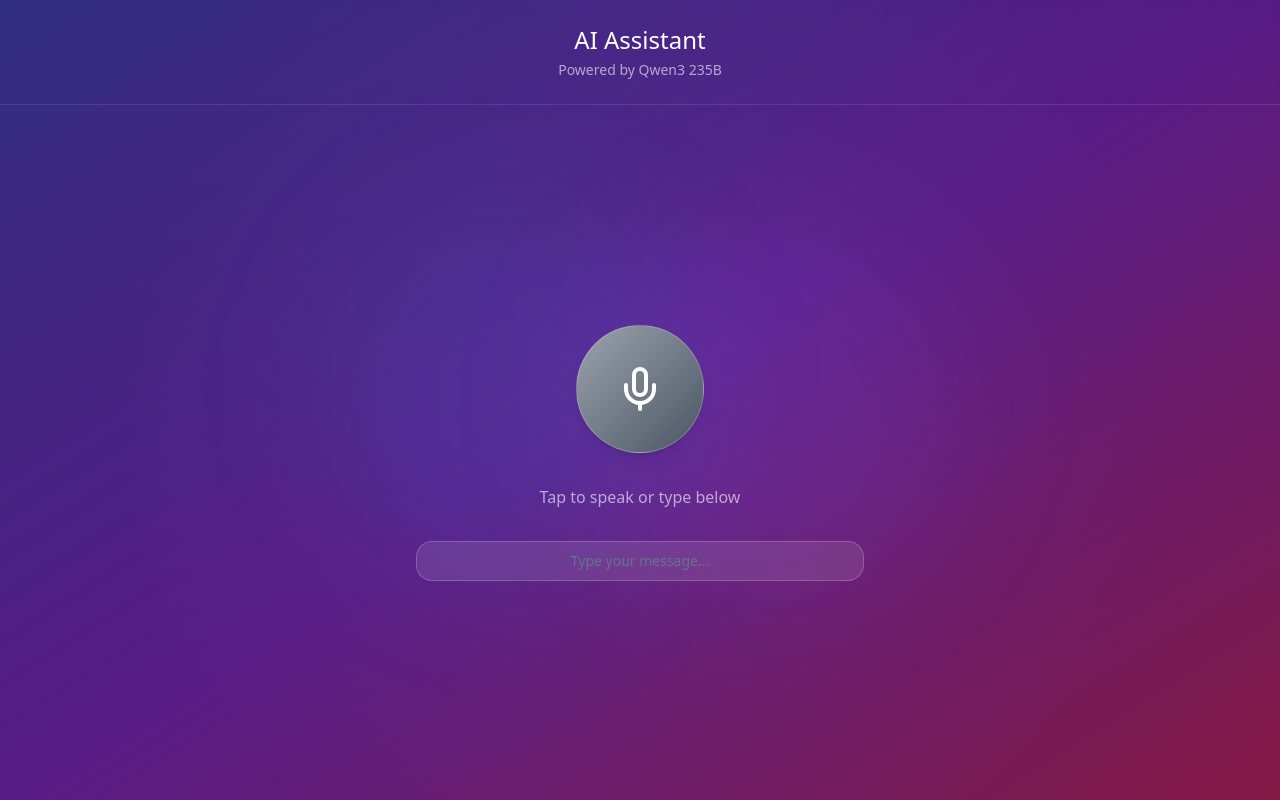
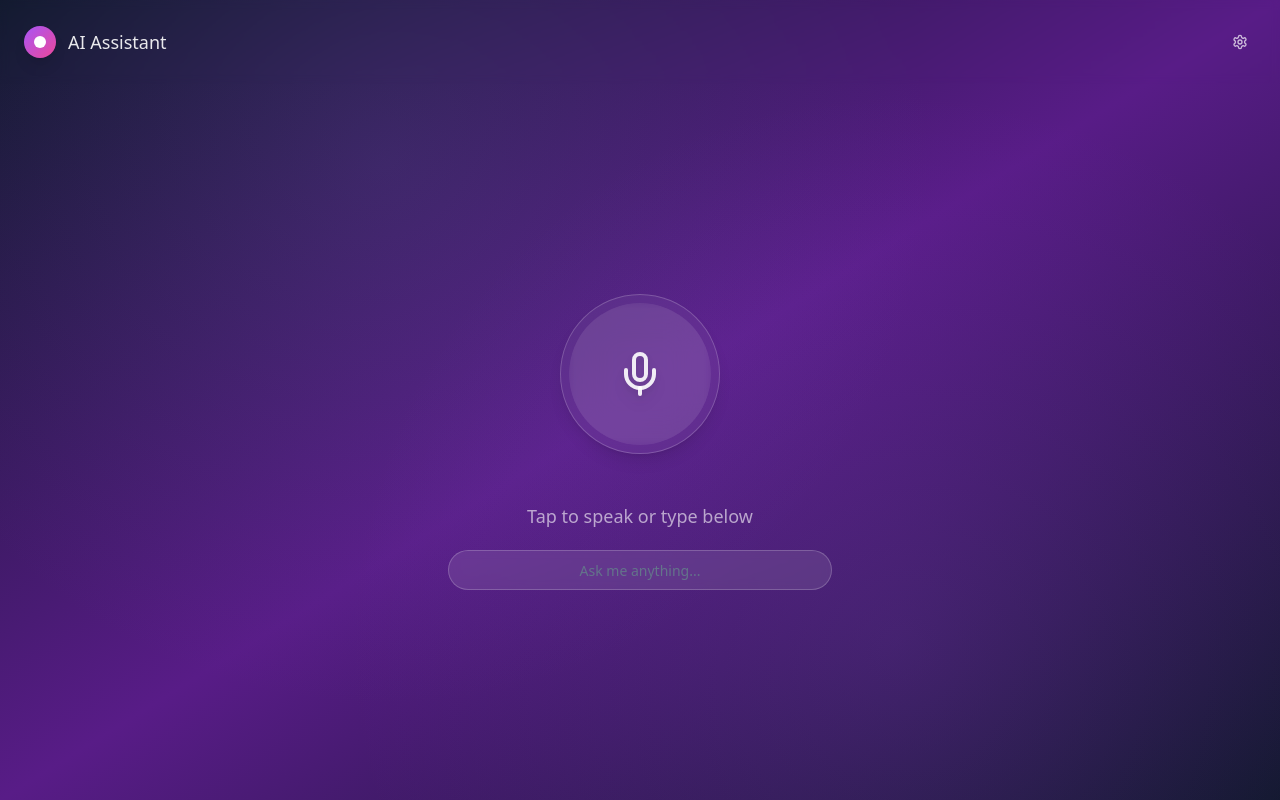
Before and after one commit to Homnaadda/AI-Voice-Assistant, a React (Vite) app: page / in a window 1280 px wide. Built offline with nearby package versions, Linux system fonts and the light colour scheme.

Commit message:
Refactor: Improve UI/UX for voice assistant
Implement UI/UX improvements to resemble Apple Siri.

```diff
--- a/src/components/VoiceAssistant.tsx
+++ b/src/components/VoiceAssistant.tsx
@@ -1,5 +1,5 @@
 import React, { useState, useRef, useEffect } from 'react';
-import { Mic, MicOff, Volume2, VolumeX, Image } from 'lucide-react';
+import { Mic, MicOff, Volume2, VolumeX, Settings, MessageSquare } from 'lucide-react';
 import { Button } from '@/components/ui/button';
 import { Card } from '@/components/ui/card';
 import { Input } from '@/components/ui/input';
@@ -23,6 +23,7 @@ const VoiceAssistant = () => {
   const [textInput, setTextInput] = useState('');
   const [elevenLabsKey, setElevenLabsKey] = useState('');
   const [showKeyInput, setShowKeyInput] = useState(false);
+  const [showMessages, setShowMessages] = useState(false);
 
   const recognition = useRef<SpeechRecognition | null>(null);
   const synthesis = useRef<SpeechSynthesis | null>(null);
@@ -65,7 +66,7 @@ const VoiceAssistant = () => {
     // Add welcome message
     const welcomeMessage: Message = {
       id: '1',
-      text: "Hello! I'm your AI voice assistant powered by Qwen3 235B. You can speak to me or type your questions. How can I help you today?",
+      text: "Hi there! I'm your AI assistant. How can I help you today?",
       isUser: false,
       timestamp: new Date(),
     };
@@ -293,10 +294,10 @@ const VoiceAssistant = () => {
 
   if (showKeyInput) {
     return (
-      <div className="min-h-screen bg-gradient-to-br from-indigo-900 via-purple-900 to-pink-900 flex items-center justify-center p-4">
-        <Card className="p-8 bg-white/5 backdrop-blur-xl border border-white/10 rounded-3xl max-w-md w-full shadow-2xl">
+      <div className="min-h-screen bg-gradient-to-br from-slate-900 via-purple-900 to-slate-900 flex items-center justify-center p-4">
+        <Card className="p-8 bg-black/20 backdrop-blur-2xl border-white/10 rounded-3xl max-w-md w-full shadow-2xl">
           <div className="text-center space-y-6">
-            <div className="w-20 h-20 mx-auto bg-gradient-to-br from-blue-400 to-purple-500 rounded-full flex items-center justify-center shadow-lg">
+            <div className="w-20 h-20 mx-auto bg-gradient-to-br from-purple-500 to-pink-500 rounded-full flex items-center justify-center shadow-2xl">
               <Volume2 className="w-10 h-10 text-white" />
             </div>
             <div>
@@ -316,7 +317,7 @@ const VoiceAssistant = () => {
               <div className="flex gap-3">
                 <Button
                   onClick={handleKeySubmit}
-                  className="flex-1 bg-gradient-to-r from-blue-500 to-purple-600 hover:from-blue-600 hover:to-purple-700 text-white font-medium rounded-2xl border-0 shadow-lg transition-all duration-300"
+                  className="flex-1 bg-gradient-to-r from-purple-500 to-pink-500 hover:from-purple-600 hover:to-pink-600 text-white font-medium rounded-2xl border-0 shadow-lg transition-all duration-300"
                   disabled={!elevenLabsKey.trim()}
                 >
                   Connect
@@ -337,101 +338,153 @@ const VoiceAssistant = () => {
   }
 
   return (
-    <div className="min-h-screen bg-gradient-to-br from-indigo-900 via-purple-900 to-pink-900 relative overflow-hidden">
-      {/* Background blur effects */}
-      <div className="absolute inset-0 bg-[radial-gradient(circle_at_50%_50%,rgba(120,119,198,0.1),transparent_70%)]" />
-      <div className="absolute top-1/4 left-1/4 w-96 h-96 bg-blue-500/10 rounded-full blur-3xl" />
-      <div className="absolute bottom-1/4 right-1/4 w-96 h-96 bg-purple-500/10 rounded-full blur-3xl" />
+    <div className="min-h-screen bg-gradient-to-br from-slate-900 via-purple-900 to-slate-900 relative overflow-hidden">
+      {/* Glassmorphism background effects */}
+      <div className="absolute inset-0 bg-[radial-gradient(circle_at_30%_20%,rgba(120,119,198,0.15),transparent_50%)]" />
+      <div className="absolute inset-0 bg-[radial-gradient(circle_at_70%_80%,rgba(168,85,247,0.15),transparent_50%)]" />
 
       <div className="relative z-10 flex flex-col h-screen">
-        {/* Header */}
-        <div className="p-6 backdrop-blur-sm border-b border-white/10">
-          <div className="max-w-4xl mx-auto text-center">
-            <h1 className="text-2xl font-light text-white mb-1">AI Assistant</h1>
-            <p className="text-sm text-white/60 font-light">Powered by Qwen3 235B</p>
+        {/* Minimal Header */}
+        <div className="p-6 flex items-center justify-between backdrop-blur-sm">
+          <div className="flex items-center gap-3">
+            <div className="w-8 h-8 bg-gradient-to-br from-purple-500 to-pink-500 rounded-full flex items-center justify-center shadow-lg">
+              <div className="w-3 h-3 bg-white rounded-full" />
+            </div>
+            <h1 className="text-lg font-medium text-white/90">AI Assistant</h1>
+          </div>
+          <div className="flex items-center gap-2">
+            {messages.length > 1 && (
+              <Button
+                variant="ghost"
+                size="sm"
+                onClick={() => setShowMessages(!showMessages)}
+                className="text-white/70 hover:text-white hover:bg-white/10 rounded-full p-2"
+              >
+                <MessageSquare className="w-5 h-5" />
+              </Button>
+            )}
+            <Button
+              variant="ghost"
+              size="sm"
+              onClick={() => setShowKeyInput(true)}
+              className="text-white/70 hover:text-white hover:bg-white/10 rounded-full p-2"
+            >
+              <Settings className="w-5 h-5" />
+            </Button>
           </div>
         </div>
 
-        {/* Center Siri Interface */}
+        {/* Main Siri Interface */}
         <div className="flex-1 flex items-center justify-center p-6">
-          <div className="text-center space-y-8 max-w-2xl w-full">
-            {/* Main Siri Circle */}
-            <div className="relative">
-              <div className={`w-32 h-32 mx-auto rounded-full transition-all duration-500 ${
+          <div className="text-center space-y-12 max-w-lg w-full">
+            {/* Main Siri Orb */}
+            <div className="relative flex items-center justify-center">
+              <div
+                className={`relative w-40 h-40 rounded-full transition-all duration-700 cursor-pointer ${
                   isListening
-                  ? 'bg-gradient-to-br from-blue-400 to-purple-500 scale-110 shadow-2xl shadow-blue-500/50'
+                    ? 'bg-gradient-to-br from-blue-400/30 to-purple-500/30 scale-110 shadow-2xl shadow-blue-500/30'
                     : isProcessing
-                  ? 'bg-gradient-to-br from-purple-400 to-pink-500 scale-105 shadow-xl shadow-purple-500/30'
+                    ? 'bg-gradient-to-br from-purple-400/30 to-pink-500/30 scale-105 shadow-xl shadow-purple-500/20'
                     : isSpeaking
-                  ? 'bg-gradient-to-br from-green-400 to-blue-500 scale-105 shadow-xl shadow-green-500/30'
-                  : 'bg-gradient-to-br from-gray-400 to-gray-600 hover:scale-105 shadow-lg'
-              } flex items-center justify-center cursor-pointer backdrop-blur-sm border border-white/20`}
+                    ? 'bg-gradient-to-br from-green-400/30 to-blue-500/30 scale-105 shadow-xl shadow-green-500/20'
+                    : 'bg-white/5 hover:bg-white/10 hover:scale-105 shadow-lg'
+                } backdrop-blur-xl border border-white/20`}
                 onClick={isListening ? stopListening : startListening}
               >
+                {/* Inner glow effect */}
+                <div className={`absolute inset-2 rounded-full transition-all duration-500 ${
+                  isListening || isProcessing || isSpeaking
+                    ? 'bg-gradient-to-br from-white/20 to-white/5'
+                    : 'bg-white/5'
+                } backdrop-blur-sm`} />
+
+                {/* Icon */}
+                <div className="absolute inset-0 flex items-center justify-center">
                   {isListening ? (
-                  <MicOff className="w-12 h-12 text-white" />
+                    <div className="relative">
+                      <MicOff className="w-12 h-12 text-white drop-shadow-lg" />
+                      <div className="absolute inset-0 bg-red-500/20 rounded-full animate-pulse" />
+                    </div>
                   ) : (
-                  <Mic className="w-12 h-12 text-white" />
+                    <Mic className="w-12 h-12 text-white/90 drop-shadow-lg" />
                   )}
                 </div>
 
                 {/* Animated Waveform */}
                 {(isListening || isProcessing || isSpeaking) && (
+                  <div className="absolute inset-0">
                     <SiriWaveform
                       isActive={isListening || isProcessing || isSpeaking}
                       type={isListening ? 'listening' : isProcessing ? 'processing' : 'speaking'}
                     />
+                  </div>
                 )}
+              </div>
             </div>
 
             {/* Status Text */}
-            <div className="text-center">
+            <div className="space-y-4">
+              <div className="text-center min-h-[2rem]">
                 {isListening && (
-                <p className="text-white/80 text-lg font-light animate-pulse">Listening...</p>
+                  <p className="text-white text-xl font-light animate-pulse">Listening...</p>
                 )}
                 {isProcessing && (
-                <p className="text-white/80 text-lg font-light">Thinking...</p>
+                  <p className="text-white/90 text-xl font-light">Thinking...</p>
                 )}
                 {isSpeaking && (
-                <p className="text-white/80 text-lg font-light">Speaking...</p>
+                  <p className="text-white/90 text-xl font-light">Speaking...</p>
                 )}
                 {!isListening && !isProcessing && !isSpeaking && (
-                <p className="text-white/60 text-base font-light">Tap to speak or type below</p>
+                  <p className="text-white/60 text-lg font-light">Tap to speak or type below</p>
                 )}
               </div>
 
               {/* Text Input */}
-            <form onSubmit={handleTextSubmit} className="max-w-md mx-auto">
+              <form onSubmit={handleTextSubmit} className="max-w-sm mx-auto">
                 <div className="relative">
                   <Input
                     type="text"
-                  placeholder="Type your message..."
+                    placeholder="Ask me anything..."
                     value={textInput}
                     onChange={(e) => setTextInput(e.target.value)}
                     disabled={isProcessing || isSpeaking}
-                  className="bg-white/10 border-white/20 text-white placeholder-white/50 rounded-2xl py-4 px-6 backdrop-blur-sm text-center focus:bg-white/15 transition-all duration-300"
+                    className="bg-white/10 border-white/20 text-white placeholder-white/50 rounded-full py-3 px-6 backdrop-blur-sm text-center focus:bg-white/15 focus:border-white/30 transition-all duration-300"
                   />
                   {textInput && (
                     <Button
                       type="submit"
                       disabled={!textInput.trim() || isProcessing || isSpeaking}
-                    className="absolute right-2 top-1/2 transform -translate-y-1/2 bg-gradient-to-r from-blue-500 to-purple-600 hover:from-blue-600 hover:to-purple-700 text-white rounded-xl px-4 py-2 text-sm"
+                      className="absolute right-1 top-1/2 transform -translate-y-1/2 bg-gradient-to-r from-purple-500 to-pink-500 hover:from-purple-600 hover:to-pink-600 text-white rounded-full w-8 h-8 p-0 text-xs"
                     >
-                    Send
+                      →
                     </Button>
                   )}
                 </div>
               </form>
             </div>
           </div>
+        </div>
 
-        {/* Messages Drawer */}
-        {messages.length > 1 && (
-          <div className="max-h-60 overflow-y-auto p-6 backdrop-blur-sm border-t border-white/10">
-            <div className="max-w-4xl mx-auto space-y-3">
+        {/* Messages Panel */}
+        {showMessages && messages.length > 1 && (
+          <div className="backdrop-blur-xl bg-black/20 border-t border-white/10 max-h-80 overflow-hidden">
+            <div className="p-4">
+              <div className="flex items-center justify-between mb-4">
+                <h3 className="text-white/90 font-medium">Conversation</h3>
+                <Button
+                  variant="ghost"
+                  size="sm"
+                  onClick={() => setShowMessages(false)}
+                  className="text-white/70 hover:text-white hover:bg-white/10 rounded-full p-1"
+                >
+                  ×
+                </Button>
+              </div>
+              <div className="space-y-3 max-h-60 overflow-y-auto">
                 {messages.slice(1).map((message) => (
                   <ChatMessage key={message.id} message={message} />
                 ))}
+              </div>
             </div>
           </div>
         )}
```
Also changed, not shown: src/components/ChatMessage.tsx (+10 -10 lines), src/components/SiriWaveform.tsx (+43 -28 lines). Lines whose indentation alone changed are shown as unchanged.
